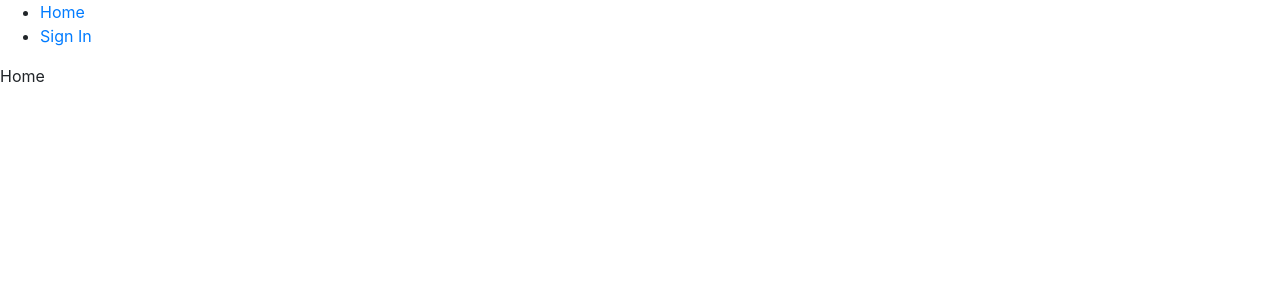
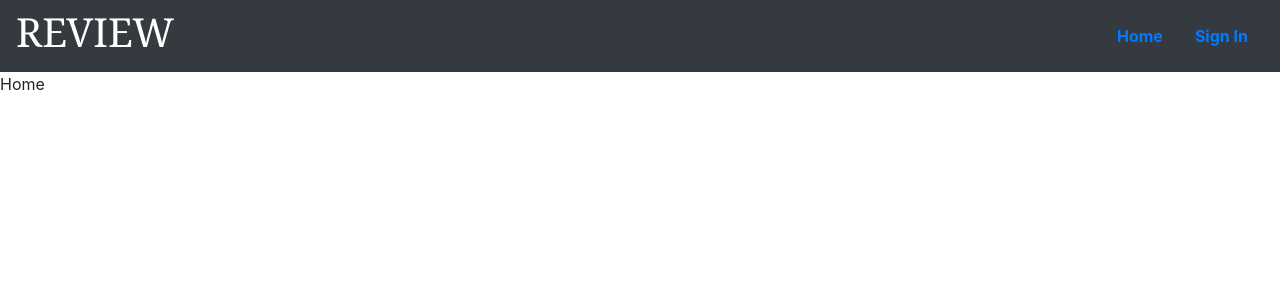
Before and after one commit to RalphWiley/Critic, a Vue app in the folder client/: page /#/ in a window 1280 px wide. Shown: the top 300 px of the page. Built offline with nearby package versions, Linux system fonts and the light colour scheme.

Commit message:
added styles and store subscriber

```diff
--- a/client/src/components/List.vue
+++ b/client/src/components/List.vue
@@ -27,16 +27,13 @@
           <label for="genre">Genre</label>
           <input v-model="genre" type="text" class="form-control" id="genre" placeholder="Genre">
         </div>
-        <button v-if="this.isEdit == false" type="submit" class="btn btn-primary">Submit</button>
-        <button v-else type="button" @click="updateRating()" class="btn btn-primary">Edit</button>
+        <button v-if="this.isEdit == false" type="submit" class="btn btn-dark">Submit</button>
+        <button v-else type="button" @click="updateRating()" class="btn btn-dark">Edit</button>
       </form>
       </div>
   </div>
   <div class="row">
     <div class="col-md-10 mx-auto">
-  <h1>Rated</h1>
-
-        <!-- <button @click="showContact(contact.id)" class="btn btn-default btn-xs">Edit</button> -->
     <table class="table table-striped" id="ratingForm">
       <thead class="thead-dark">
         <tr>
@@ -54,7 +51,7 @@
           <td class="col-sm-2">{{ title.type }}</td>
           <td class="col-sm-2">{{ title.rating }}</td>
           <td class="col-sm-2">{{ title.genre }}</td>
-          <td><button @click="editRating(title.title, title.id, title.rating, title.type, title.genre)" class="btn btn-default btn-xs btn-success">Edit</button></td>
+          <td><button @click="editRating(title.title, title.id, title.rating, title.type, title.genre)" class="btn btn-default btn-xs btn-dark">Edit</button></td>
         </tr>
       </tbody>
     </table>
@@ -72,7 +69,7 @@
     margin: 25px auto;
   }
   .form-style {
-    background-color: #ddd;
+    background-color: #ffffff73;
     padding: 25px;
     border-radius: 5px;
   }
--- a/client/src/components/Nav.vue
+++ b/client/src/components/Nav.vue
@@ -1,36 +1,60 @@
 <template>
-    <ul>
-        <li>
-            {{ user }}
-            <router-link :to="{ name: 'home' }">
+<nav class="navbar navbar-expand-lg navbar-dark bg-dark">
+    <h1 class="text-white">REVIEW</h1>
+    <ul class="nav ml-auto">
+        <li class="nav-item">
+            <router-link class="nav-link" :to="{ name: 'home' }">
             Home
             </router-link>
         </li>
         <template v-if="authenticated">
-            <li>
-                {{ user.name }}
+            <li class="nav-item">
+                <a class="nav-link">{{ user.name }}</a>
             </li>
-            <li>
-                <a href="#">
+            <li class="nav-item">
+                <a href="#" class="nav-link">
                 Sign Out
                 </a>
             </li>
-            <li>
-                <router-link :to="{ name: 'List' }">
+            <li class="nav-item">
+                <router-link class="nav-link" :to="{ name: 'List' }">
                 Ratings
                 </router-link>
             </li>
         </template>
         <template v-else>
-            <li>
-                <router-link :to="{ name: 'signin' }">
+            <li class="nav-item">
+                <router-link class="nav-link" :to="{ name: 'signin' }">
                 Sign In
                 </router-link>
             </li>
         </template>
     </ul>
+    </nav>
 </template>
+<style>
+@import url('https://fonts.googleapis.com/css?family=Noto+Serif');
 
+h1 {
+  font-family: 'Noto Serif', serif;
+  -webkit-font-smoothing: antialiased;
+  -moz-osx-font-smoothing: grayscale;
+  text-align: center;
+}
+#nav {
+  padding: 30px;
+  color: white;
+}
+li {
+    color: white;
+}
+a {
+    font-weight: bold;
+    color: white;
+}
+
+
+</style>
 <script>
 import { mapGetters } from 'vuex'
 
--- a/client/src/main.js
+++ b/client/src/main.js
@@ -9,6 +9,7 @@ import { faUserSecret } from "@fortawesome/free-solid-svg-icons";
 import { FontAwesomeIcon } from "@fortawesome/vue-fontawesome";
 import axios from 'axios'
 require("../node_modules/bootstrap/dist/css/bootstrap.css");
+require('@/store/subscriber');
 
 axios.defaults.baseURL = 'http://127.0.0.1:8000/api/'
 library.add(faUserSecret);
--- a/client/src/store/auth.js
+++ b/client/src/store/auth.js
@@ -40,11 +40,8 @@ export default {
         commit('SET_TOKEN', token)
 
         try {
-            let response = await axios.get('auth/me', {
-                headers: {
-                    'Authorization': 'Bearer ' + token
-                }
-            })
+          //works because setting the bearer token in subscriber
+            let response = await axios.get('auth/me')
 
             commit('SET_USER', response.data)
         } catch(e){
--- /dev/null
+++ b/client/src/store/subscriber.js
@@ -0,0 +1,16 @@
+//listen for auth
+import store from '@/store'
+import axios from 'axios'
+
+store.subscribe((mutation) => {
+    //any mutation will be available here
+    switch (mutation.type) {
+        case 'auth/SET_TOKEN':
+            if (mutation.payload) {
+                axios.defaults.headers.common['Authorization'] = `Bearer ${mutation.payload}`
+            } else {
+                axios.defaults.headers.common['Authorization'] = null
+            }
+            break;
+    }
+})
```
